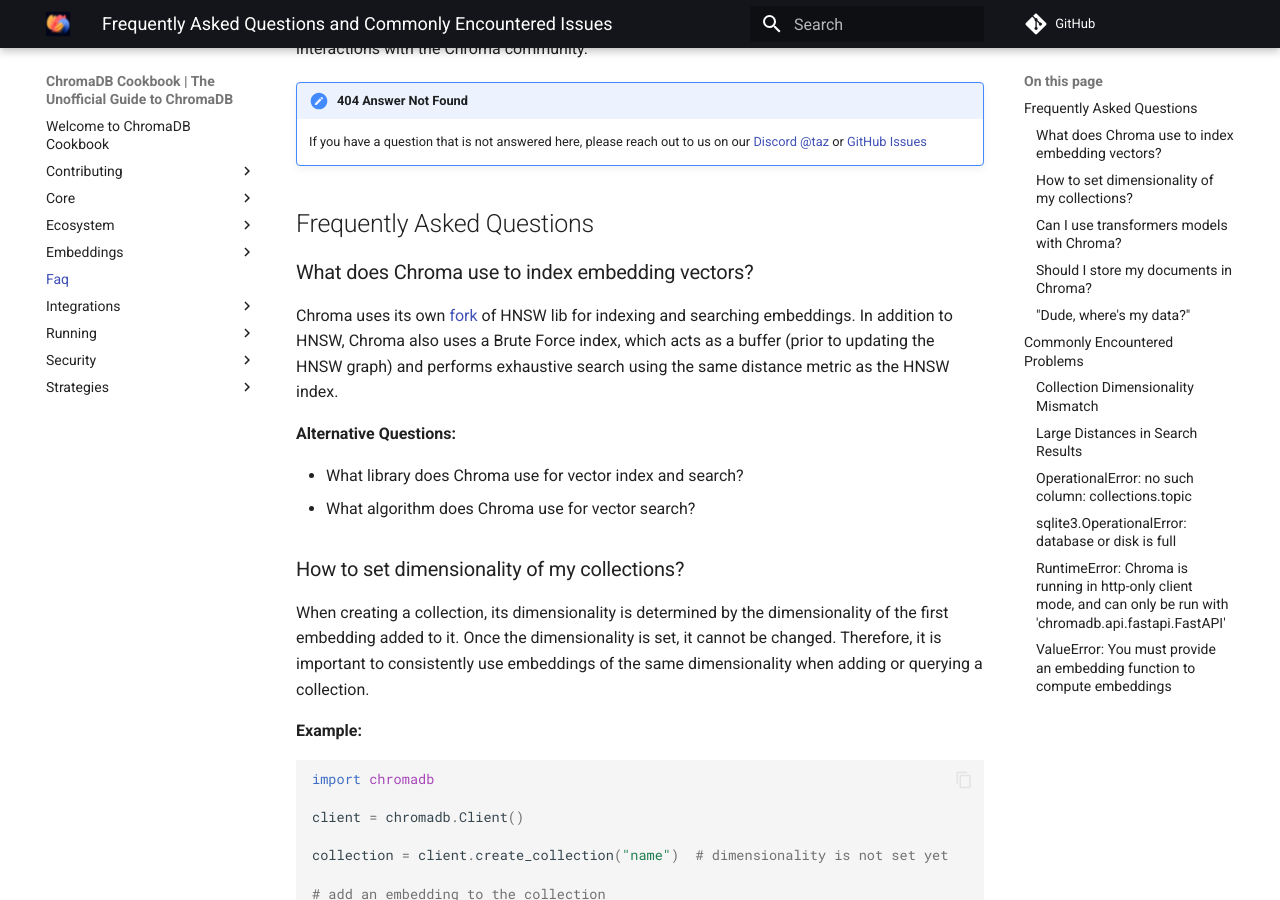
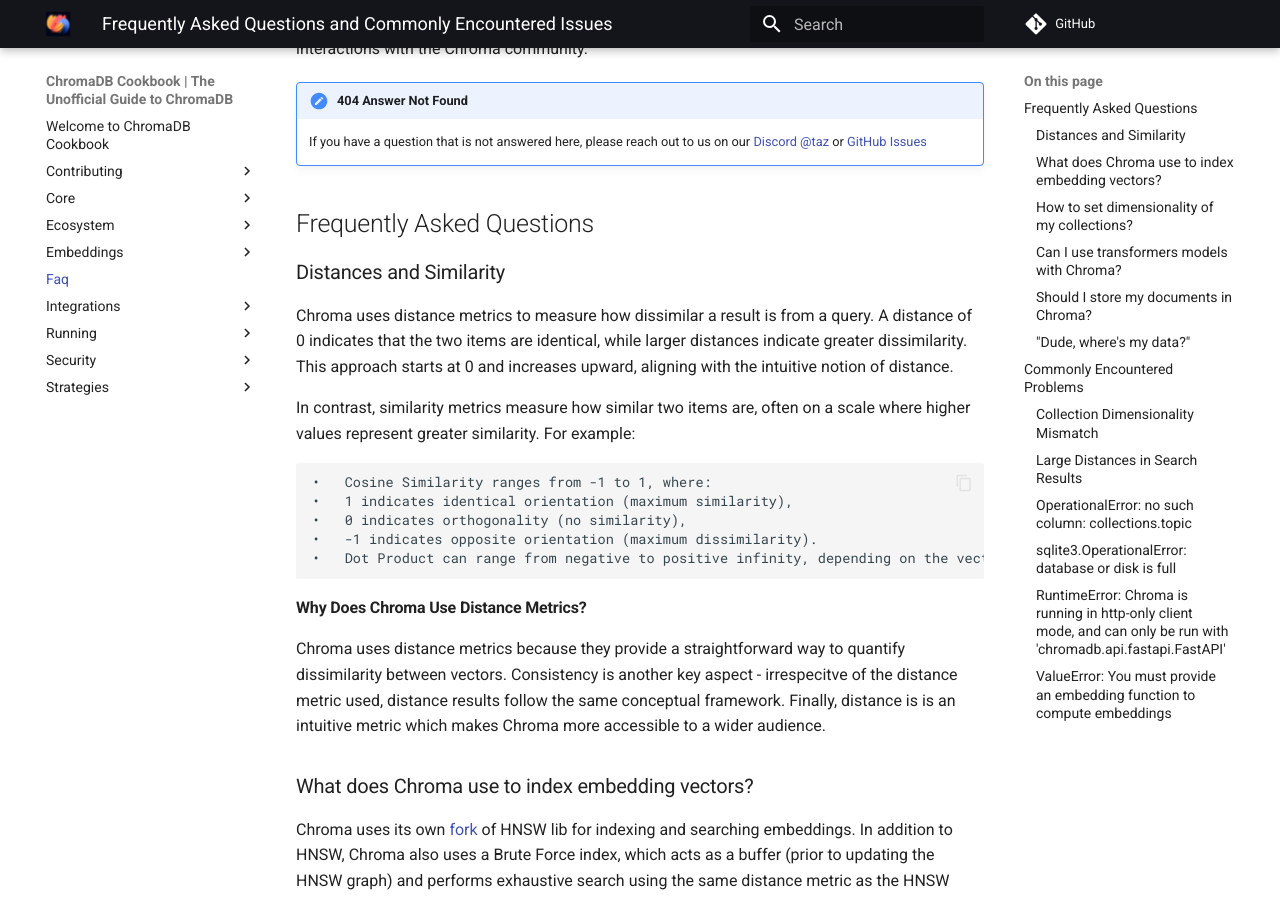
Before and after one commit to amikos-tech/chroma-cookbook, an MkDocs documentation site: the page built from docs/faq/index.md, in a window 1280 px wide and 900 px high, scrolled down 236 px. Built offline with MkDocs 1.6.1 and Material for MkDocs 9.7.7, drawn with Linux system fonts in a browser that asks for light colours; comment, search, counter and statistics services are not loaded.

Commit message:
feat: Distance and Similarity FAQ

```diff
--- a/docs/faq/index.md
+++ b/docs/faq/index.md
@@ -10,9 +10,25 @@
 
 ## Frequently Asked Questions
 
+### Distances and Similarity
+
+Chroma uses distance metrics to measure how dissimilar a result is from a query. A distance of 0 indicates that the two items are identical, while larger distances indicate greater dissimilarity. This approach starts at 0 and increases upward, aligning with the intuitive notion of distance.
+
+In contrast, similarity metrics measure how similar two items are, often on a scale where higher values represent greater similarity. For example:
+
+	•	Cosine Similarity ranges from -1 to 1, where:
+	•	1 indicates identical orientation (maximum similarity),
+	•	0 indicates orthogonality (no similarity),
+	•	-1 indicates opposite orientation (maximum dissimilarity).
+	•	Dot Product can range from negative to positive infinity, depending on the vectors’ magnitudes and directions. When vectors are normalized and non-negative, the dot product ranges from 0 to 1.
+
+#### Why Does Chroma Use Distance Metrics?
+
+Chroma uses distance metrics because they provide a straightforward way to quantify dissimilarity between vectors. Consistency is another key aspect - irrespecitve of the distance metric used, distance results follow the same conceptual framework. Finally, distance is is an intuitive metric which makes Chroma more accessible to a wider audience.
+
 ### What does Chroma use to index embedding vectors?
 
-Chroma uses its own [fork]() of HNSW lib for indexing and searching embeddings. In addition to HNSW, Chroma also uses a
+Chroma uses its own [fork](https://github.com/chroma-core/hnswlib) of HNSW lib for indexing and searching embeddings. In addition to HNSW, Chroma also uses a
 Brute Force index, which acts as a buffer (prior to updating the HNSW graph) and performs exhaustive search using the
 same distance metric as the HNSW index.
 
```
Also changed, not shown: docs/index.md (+1 -1 lines).
